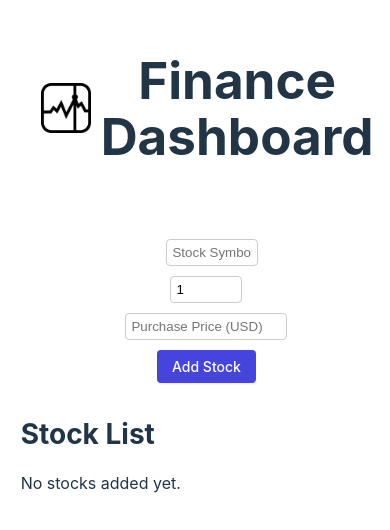
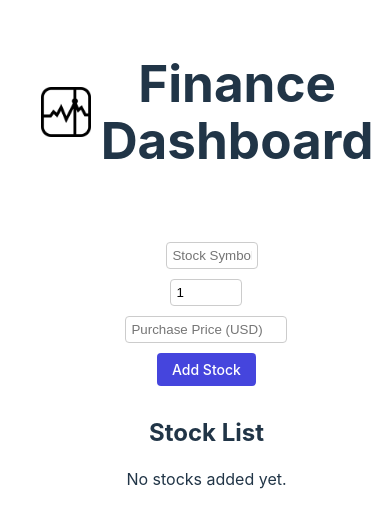
Before and after one commit to jayelinjiaqi/capstone-jayelin-se100, a React (Vite) app: page / in a window 390 px wide. Shown: the part 168-698 px from the top of the page. Built offline with nearby package versions, Linux system fonts and the light colour scheme.

Commit message:
responsiveness

```diff
--- a/src/App.css
+++ b/src/App.css
@@ -47,15 +47,34 @@ button:hover {
   text-align: left;
 }
 
+@media (max-width: 600px) {
+  .stock-list {
+    margin-top: 29px;
+    text-align: center;
+  }
+}
+
 .stock-list h2 {
   font-weight: bold;
   font-size: 28px;
   margin-bottom: 10px;
 }
 
+@media (max-width: 400px) { /*smaller screen */
+  .stock-list h2 {
+    font-weight: bold;
+    font-size: 24px;
+    margin-bottom: 10px;
+  }
+}
+
 @media (min-width: 600px) {
   .stock-list h2 {
     font-size: 30px; /* Increase on larger screens */
+  }
+
+  .stock-info p {
+    font-size: 20px; /* Increase stock info font size */
   }
 }
 
@@ -64,11 +83,26 @@ button:hover {
   font-size: 18px;
 }
 
-@media (min-width: 600px) {
+
+/* Ensure larger screens have better readability */
+@media (min-width: 800px) {
+  .container {
+    padding: 40px; /* More padding on larger screens */
+  }
+
+  .stock-list h2 {
+    font-size: 32px; /* Increase header font size */
+  }
+
   .stock-info p {
-    font-size: 20px; /* Increase on larger screens */
+    font-size: 22px; /* Increase stock info font size */
+  }
+
+  button {
+    padding: 10px 20px; /* Increase button size */
   }
 }
+
 
 .profit {
   color: green;
```
